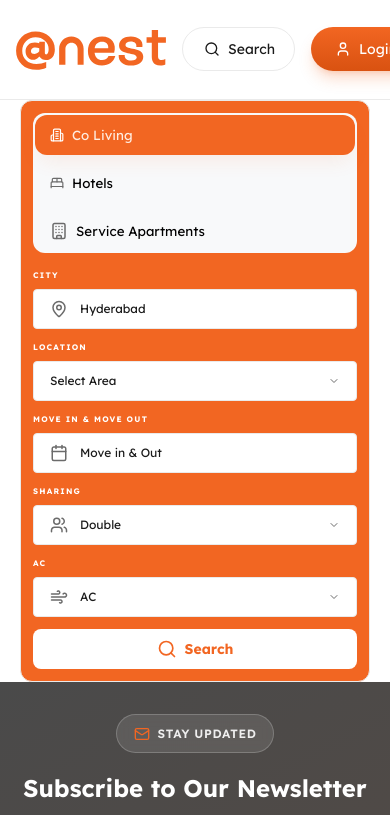
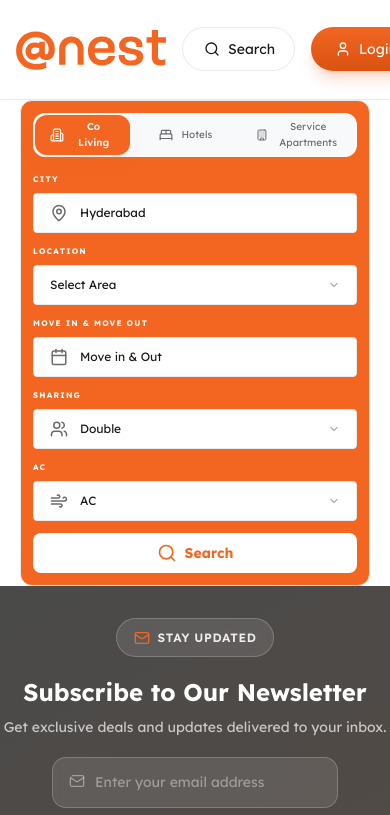
Before and after one commit to nishanth-reddy-m/atnest, an Angular app: page /properties in a window 390 px wide. Shown: the top 815 px of the page. Built offline with nearby package versions, Linux system fonts and the light colour scheme.

Commit message:
properties component for mobile

```diff
--- a/src/app/properties/properties.component.css
+++ b/src/app/properties/properties.component.css
@@ -66,7 +66,7 @@
 }
 
 .property-type-btn span {
-  font-size: clamp(12px, 1.2vw, 14px);
+  font-size: clamp(10px, 1.2vw, 14px);
   font-weight: 600;
   line-height: 1.6;
 }
@@ -229,13 +229,13 @@
 
   .property-type-buttons {
     width: 100%;
-    flex-direction: column;
+    flex-direction: row;
     gap: var(--space-2, 8px);
   }
 
   .property-type-btn {
     width: 100%;
-    justify-content: flex-start;
+    justify-content: center;
   }
 
   .search-widgets {
--- a/src/app/properties/properties.component.html
+++ b/src/app/properties/properties.component.html
@@ -19,7 +19,7 @@
             </clipPath>
           </defs>
         </svg>
-        Co Living
+        <span>Co Living</span>
       </button>
       <button class="property-type-btn">
         <svg class="property-type-icon" xmlns="http://www.w3.org/2000/svg" width="18" height="18" viewBox="0 0 18 18" fill="none">
@@ -28,7 +28,7 @@
           <path d="M9 3V7.5" stroke="var(--atnest-text-muted)" stroke-width="1.5" stroke-linecap="round" stroke-linejoin="round"/>
           <path d="M1.5 13.5H16.5" stroke="var(--atnest-text-muted)" stroke-width="1.5" stroke-linecap="round" stroke-linejoin="round"/>
         </svg>
-        Hotels
+        <span>Hotels</span>
       </button>
       <button class="property-type-btn">
         <svg xmlns="http://www.w3.org/2000/svg" width="18" height="18" viewBox="0 0 18 18" fill="none">
@@ -51,7 +51,7 @@
             </clipPath>
           </defs>
         </svg>
-        Service Apartments
+        <span>Service Apartments</span>
       </button>
     </div>
 
```
